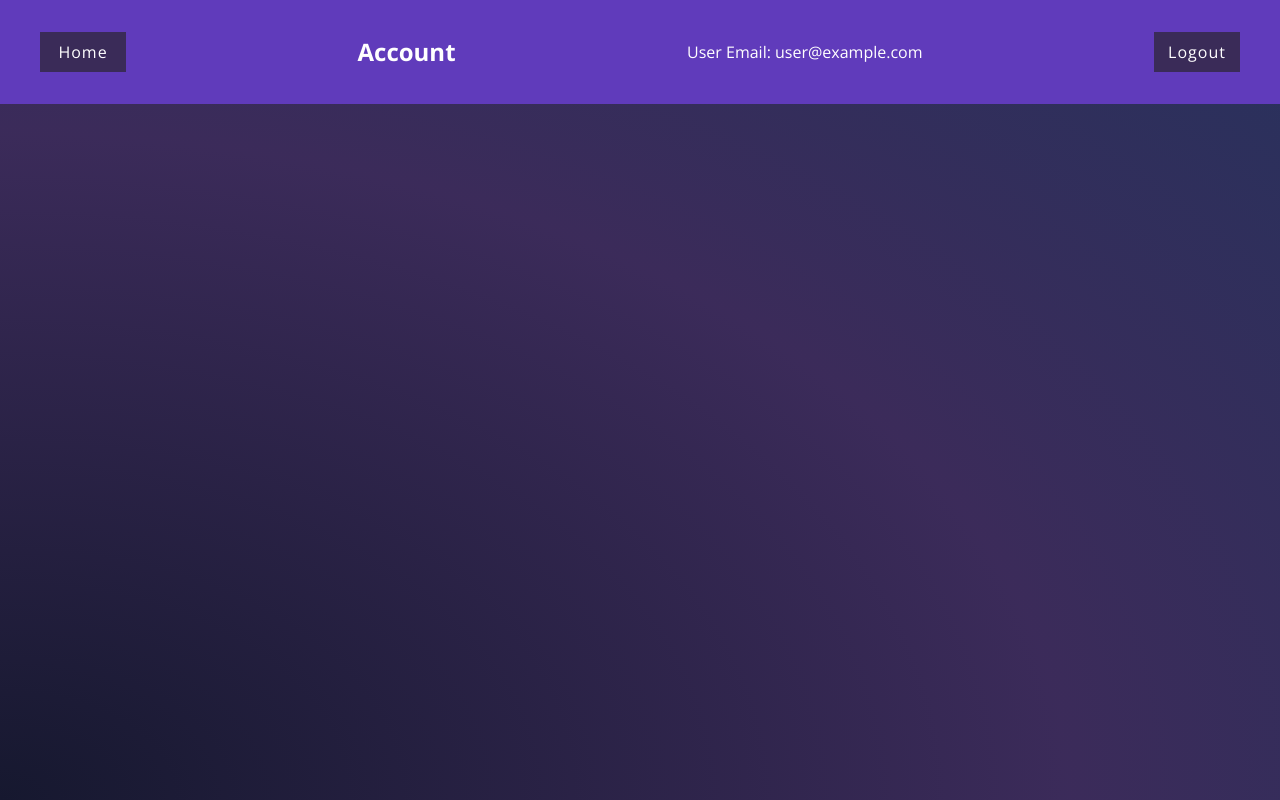
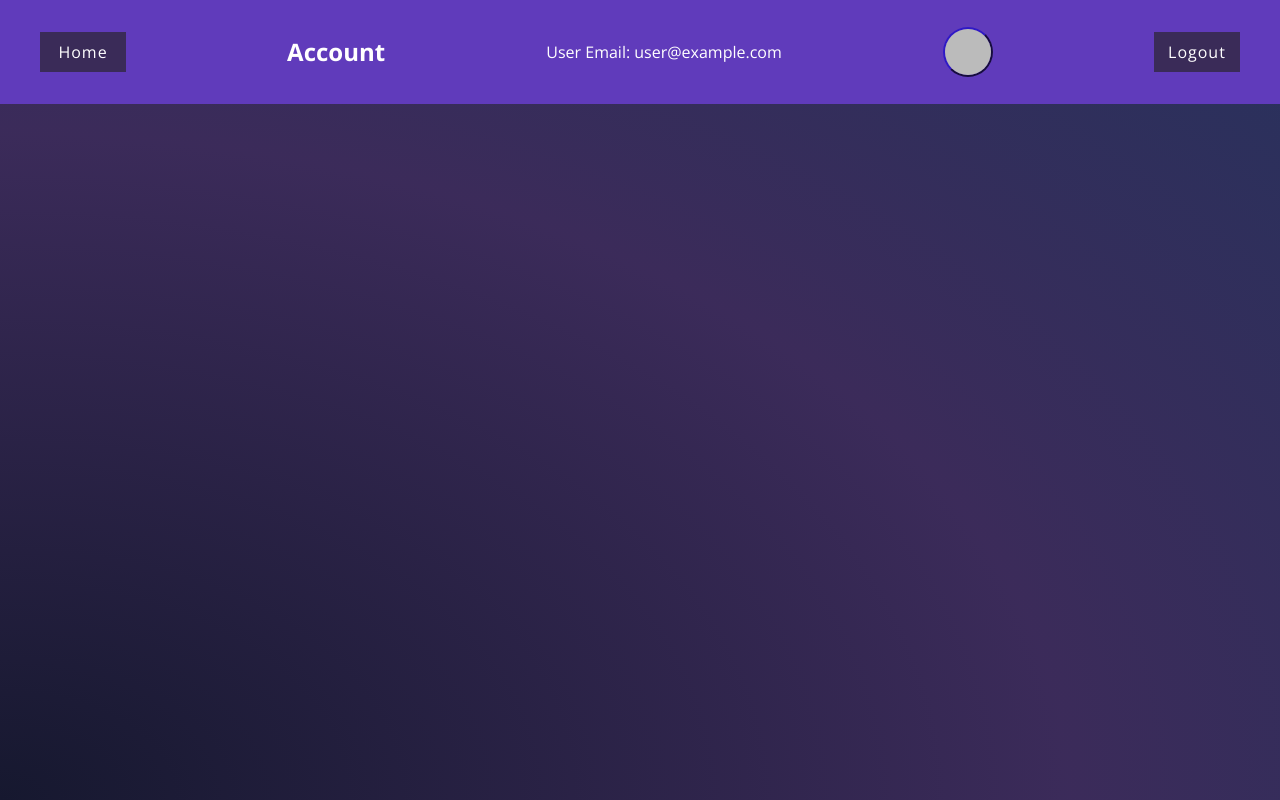
Before and after one commit to xMayble/yugo, a React (Vite) app in the folder client/: page /account in a window 1280 px wide. Built offline with nearby package versions, Linux system fonts and the light colour scheme; no server answers; sample sign-in values are in the browser's storage.

Commit message:
change pfp

```diff
--- a/client/src/App.css
+++ b/client/src/App.css
@@ -117,3 +117,24 @@ button {
   padding: 8px 0;
   background: #3a2b58;
 }
+.avatar {
+  vertical-align: middle;
+  width: 60px;
+  height: 50px;
+  border-radius: 50%;
+  border-width: 2px;
+  border-color: rgba(21, 11, 117, 0.801);
+  border-style: outset;
+
+}
+.ibutton {
+
+  vertical-align: middle;
+  width: 50px;
+  height: 50px;
+  border-radius: 200%;
+  border-width: 0px;
+  border-color: gray;
+  border-style: outset;
+  cursor: pointer;
+}
--- a/client/src/context/AuthContext.jsx
+++ b/client/src/context/AuthContext.jsx
@@ -4,8 +4,11 @@ import {
   signInWithEmailAndPassword,
   signOut,
   onAuthStateChanged,
+  updateProfile
 } from 'firebase/auth';
-import { auth } from '../elements/firebase';
+import { auth, storage } from '../elements/firebase';
+
+import { getDownloadURL, ref, uploadBytes } from "firebase/storage";
 
 const UserContext = createContext();
 
@@ -44,3 +47,17 @@ export const AuthContextProvider = ({ children }) => {
 export const UserAuth = () => {
   return useContext(UserContext);
 };
+export async function upload(file, currentUser, setLoading) {
+  const fileRef = ref(storage, currentUser.uid + '.png');
+
+  setLoading(true);
+
+  const snapshot = await uploadBytes(fileRef, file);
+  const photoURL = await getDownloadURL(fileRef);
+
+  updateProfile(currentUser, {photoURL});
+
+  setLoading(false);
+  alert("Uploaded file!");
+
+}
--- a/client/src/elements/Account.jsx
+++ b/client/src/elements/Account.jsx
@@ -1,10 +1,14 @@
-import React from 'react';
+import {React ,  useEffect, useState} from 'react';
 import { useNavigate, Link } from 'react-router-dom';
-import { UserAuth } from '../context/AuthContext';
+import { UserAuth, upload } from '../context/AuthContext';
+import Modal from './modal';
 
 const Account = () => {
   const { user, logout } = UserAuth();
   const navigate = useNavigate();
+
+  const [isOpen, setIsOpen] = useState(false)
+  const [photoURL, setPhotoURL] = useState('https://isobarscience.com/wp-content/uploads/2020/09/default-profile-picture1.jpg');
 
   const handleLogout = async () => {
     try {
@@ -16,6 +20,12 @@ const Account = () => {
     }
   };
 
+  useEffect(() => {
+    if (user?.photoURL) {
+      setPhotoURL(user.photoURL);
+    }
+  }, [user])
+
   return (
     <section className='hero'>
       <nav>
@@ -23,6 +33,8 @@ const Account = () => {
       <h1 className='text-2xl font-bold py-4 text-white'>Account</h1>
 
       <p className='text-white'>User Email: {user && user.email}</p>
+      <ibutton onClick={() => setIsOpen(true)} alt = 'ibutton'className='ibutton'><img src={photoURL} alt='Avatar' className='avatar' /></ibutton>
+      <Modal open={isOpen} onClose={() => setIsOpen(false)}></Modal>
 
       <button onClick={handleLogout} >
         Logout
--- a/client/src/elements/firebase.jsx
+++ b/client/src/elements/firebase.jsx
@@ -1,6 +1,7 @@
 
 import { initializeApp } from "firebase/app";
 import { getAuth } from "firebase/auth";
+import { getStorage } from  'firebase/storage'
 
 const firebaseConfig = {
   apiKey: "AIzaSyDx3JUmkXBdDAma1VpgOlJa2nOne5eug0c",
@@ -14,4 +15,5 @@ const firebaseConfig = {
 // Initialize Firebase
 const app = initializeApp(firebaseConfig);
 export const auth = getAuth(app);
+export const storage = getStorage(app)
 export default app
--- /dev/null
+++ b/client/src/elements/modal.jsx
@@ -0,0 +1,84 @@
+import {React ,  useEffect, useState} from 'react';
+import ReactDom from 'react-dom'
+import { UserAuth, upload } from '../context/AuthContext';
+
+
+const MODAL_STYLES = {
+    position: 'fixed',
+    top: '50%',
+    left: '50%',
+    transform: 'translate(-50%, -50%)',
+    backgroundColor: '',
+    padding: '150px',
+    zIndex: 1000
+  }
+  const OVERLAY_STYLES = {
+    position: 'fixed',
+    top: 0,
+    left: 0,
+    right: 0,
+    bottom: 0,
+    backgroundColor: 'rgba(0, 0, 0, .7)',
+    zIndex: 1000
+  }
+
+
+
+
+  export default function Modal({ open, children, onClose }) {
+    if (!open) return null
+    const { user} = UserAuth();
+    const [photo, setPhoto] = useState(null);
+    const [loading, setLoading] = useState(false);
+    const [photoURL, setPhotoURL] = useState('https://isobarscience.com/wp-content/uploads/2020/09/default-profile-picture1.jpg');
+
+
+
+
+    useEffect(() => {
+        if (user?.photoURL) {
+          setPhotoURL(user.photoURL);
+        }
+      }, [user])
+
+    function handleChange(e) {
+        if (e.target.files[0]) {
+          setPhoto(e.target.files[0])
+        }
+      }
+
+    function handleClick() {
+        upload(photo, user, setLoading);
+      }
+
+
+
+      return (
+
+       <>
+
+      <div style={OVERLAY_STYLES} />
+
+      <div style={MODAL_STYLES}>
+          <section>
+      <div>
+      <img src={photoURL}  />
+       <br></br>
+       <nav>
+       <input type="file" onChange={handleChange} />
+        <button disabled={loading || !photo} onClick={handleClick}>Upload</button>
+        &nbsp;&nbsp;&nbsp;&nbsp;&nbsp;&nbsp;
+        <button  onClick={onClose} >Done</button>
+        </nav>
+        </div>
+        </section>
+      </div>
+
+    </>
+
+
+
+    )
+
+
+}
```
